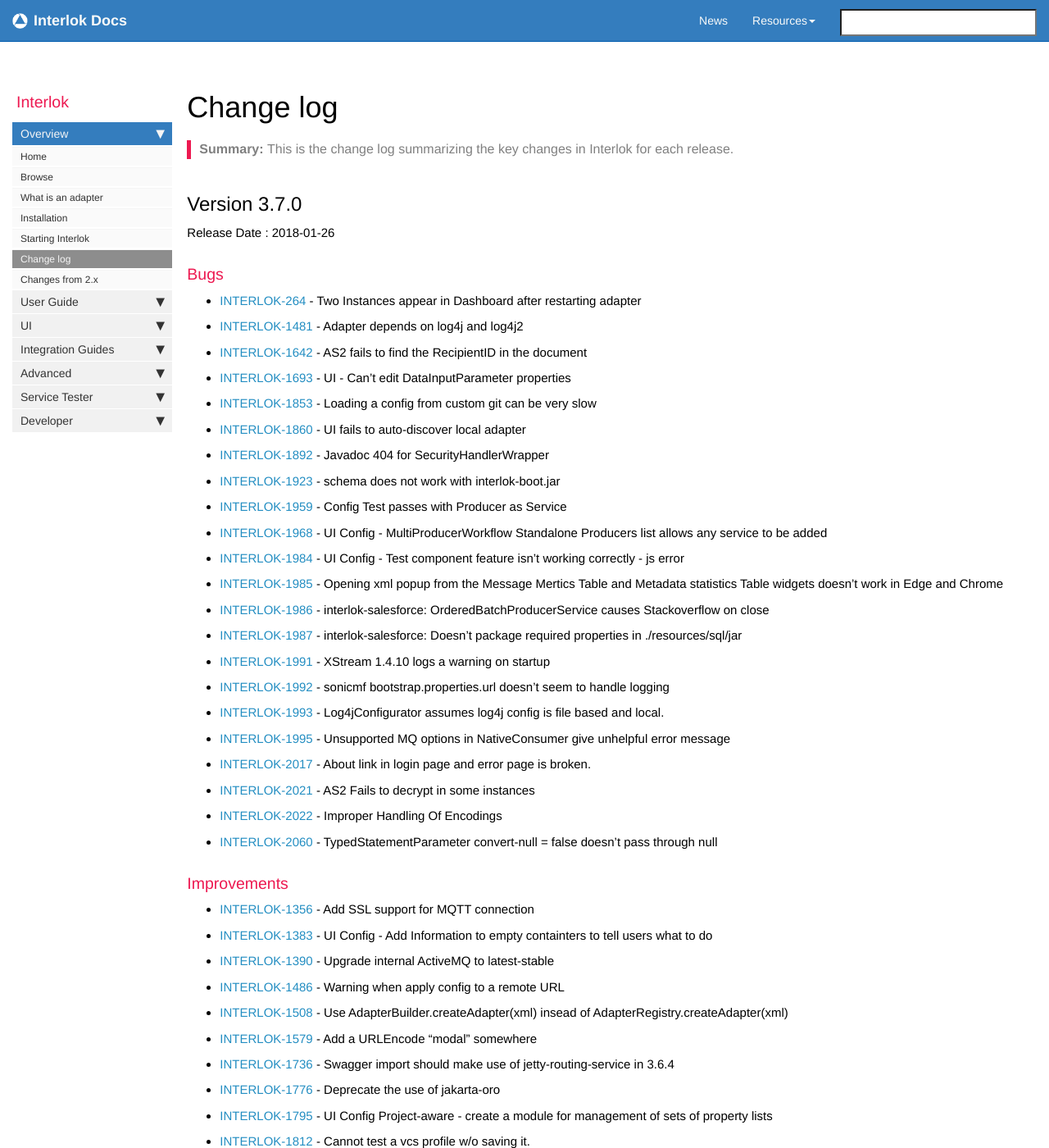
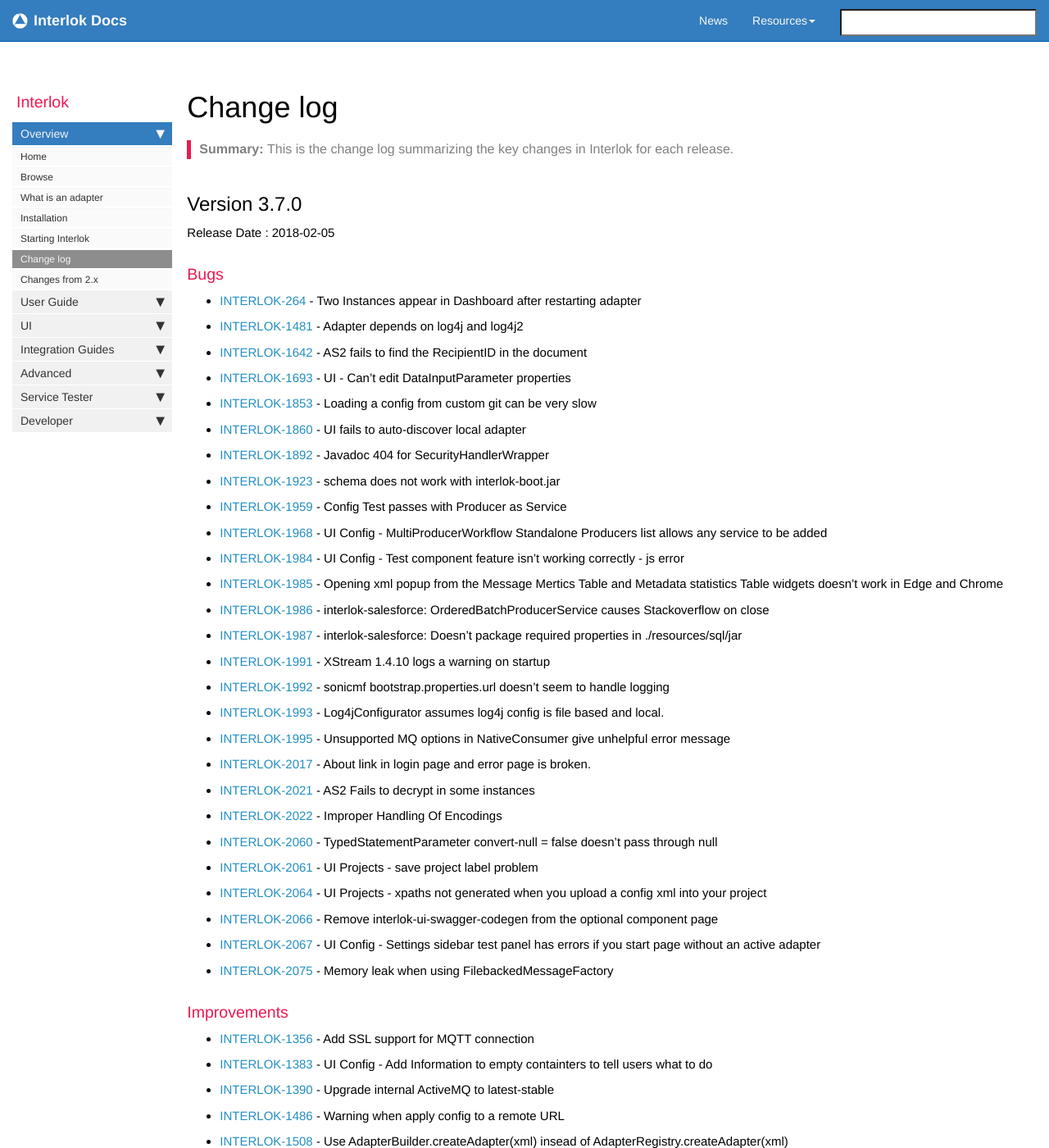
Before and after one commit to adaptris/interlok-docs-legacy, a Jekyll site: the page built from pages/adapter/changelog.md, in a window 1280 px wide and 1400 px high. Shown: the whole window at 82% size. Built offline with Jekyll 4.4.1, drawn with Linux system fonts in a browser that asks for light colours; nearby versions of some CDN libraries; comment, search, counter and statistics services are not loaded; some of the changed text lies outside the part shown.

Commit message:
updated changelog for ga, and release notes

```diff
--- a/_includes/custom/release370.html
+++ b/_includes/custom/release370.html
@@ -1,6 +1,6 @@
 ## Version 3.7.0 ##
 
-Release Date : 2018-01-26
+Release Date : 2018-02-05
 
 ### Bugs
 
@@ -26,6 +26,11 @@
  - [INTERLOK-2021](https://adaptris.atlassian.net/browse/INTERLOK-2021) - AS2 Fails to decrypt in some instances
  - [INTERLOK-2022](https://adaptris.atlassian.net/browse/INTERLOK-2022) - Improper Handling Of Encodings
  - [INTERLOK-2060](https://adaptris.atlassian.net/browse/INTERLOK-2060) - TypedStatementParameter convert-null = false doesn't pass through null
+ - [INTERLOK-2061](https://adaptris.atlassian.net/browse/INTERLOK-2061) - UI Projects - save project label problem
+ - [INTERLOK-2064](https://adaptris.atlassian.net/browse/INTERLOK-2064) - UI Projects - xpaths not generated when you upload a config xml into your project
+ - [INTERLOK-2066](https://adaptris.atlassian.net/browse/INTERLOK-2066) - Remove interlok-ui-swagger-codegen from the optional component page
+ - [INTERLOK-2067](https://adaptris.atlassian.net/browse/INTERLOK-2067) - UI Config - Settings sidebar test panel has errors if you start page without an active adapter
+ - [INTERLOK-2075](https://adaptris.atlassian.net/browse/INTERLOK-2075) - Memory leak when using FilebackedMessageFactory
 
 ### Improvements
 
@@ -69,6 +74,8 @@
  - [INTERLOK-2036](https://adaptris.atlassian.net/browse/INTERLOK-2036) - Add com.adaptris.failover.FailoverBootstrap to interlok-boot
  - [INTERLOK-2037](https://adaptris.atlassian.net/browse/INTERLOK-2037) - Add variables set selection when applying a config (project) to an adapter.
  - [INTERLOK-2045](https://adaptris.atlassian.net/browse/INTERLOK-2045) - Add inline doc in the config project modal
+ - [INTERLOK-2071](https://adaptris.atlassian.net/browse/INTERLOK-2071) - Support 6.x Elastic search API
+ - [INTERLOK-2073](https://adaptris.atlassian.net/browse/INTERLOK-2073) - Test and document Interlok - WMQ with SSL
  - [INTERLOK-1916](https://adaptris.atlassian.net/browse/INTERLOK-1916) - jms-producer should optionally exclude all headers matching the pattern ^JMS_.*
  - [INTERLOK-1977](https://adaptris.atlassian.net/browse/INTERLOK-1977) - JdbcMapInsert should allow wrapping of column names
  - [INTERLOK-2012](https://adaptris.atlassian.net/browse/INTERLOK-2012) - as2-commit-message renders Message-ID as Message-Id
@@ -76,3 +83,4 @@
  - [INTERLOK-2016](https://adaptris.atlassian.net/browse/INTERLOK-2016) - -XX:-UseSplitVerifier when running unit tests -> -noverify
  - [INTERLOK-2032](https://adaptris.atlassian.net/browse/INTERLOK-2032) - UI: Csv -> CSV for friendly ness
  - [INTERLOK-2040](https://adaptris.atlassian.net/browse/INTERLOK-2040) - UI: Projects Bring back the import option
+ - [INTERLOK-2062](https://adaptris.atlassian.net/browse/INTERLOK-2062) - UI Optional - update icons for oauth and new interlok projects
```
Also changed, not shown: _posts/2018-02-05-3.7.0-release.md (added, +15 -0 lines).
